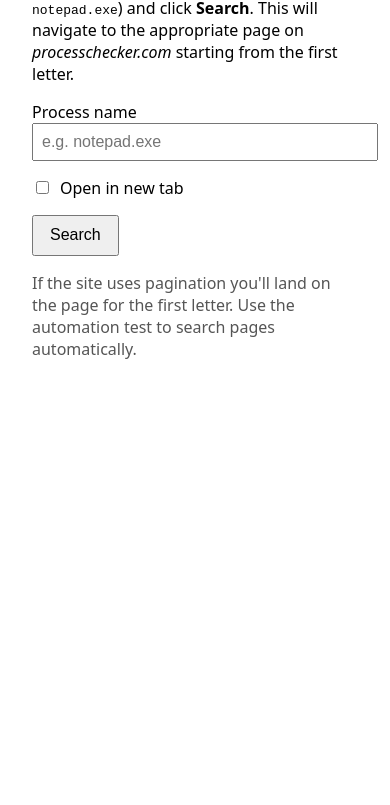
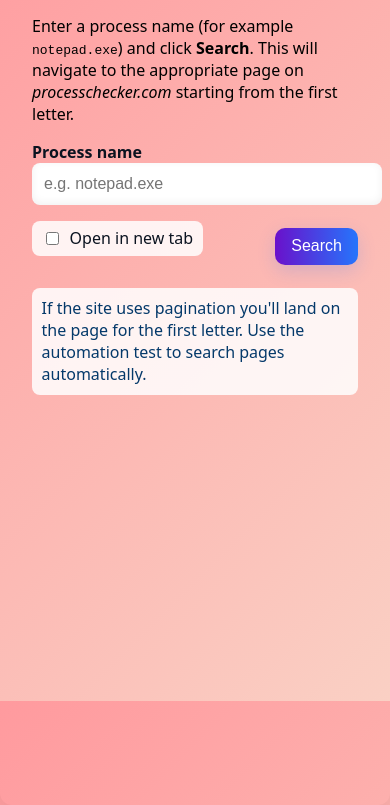
Before and after one commit to GithmiSenani/file-path-automation-framework, a website: page ui/index.html in a window 390 px wide. Shown: the part 143-948 px from the top of the page. Before the commit the page ends 844 px from the top, so only its background shows below. Drawn offline with Linux system fonts and the light colour scheme.

Commit message:
Enhance Process Checker UI with Node server support and improved styling
- Updated README.md to include instructions for running a Node server to handle redirects.
- Modified index.html to improve UI design with a gradient background, enhanced button styles, and responsive layout.
- Changed form submission to allow server-side handling of search requests, enabling redirection to processchecker.com.
- Added functionality to open search results in a new tab based on user preference.

```diff
--- a/ui/index.html
+++ b/ui/index.html
@@ -5,30 +5,44 @@
   <meta name="viewport" content="width=device-width, initial-scale=1" />
   <title>Process Checker UI</title>
   <style>
-    body { font-family: system-ui, -apple-system, Roboto, "Segoe UI", Arial; padding: 2rem; max-width: 640px; margin: auto; }
-    label { display: block; margin-bottom: 1rem; }
-    input[type="text"] { width: 100%; padding: .5rem; font-size: 1rem; }
-    button { padding: .6rem 1rem; font-size: 1rem; }
-    .note { color: #555; margin-top: 1rem; }
+    :root{
+      --bg1: #ff9a9e;
+      --bg2: #fad0c4;
+      --accent: #6a11cb;
+      --accent2: #2575fc;
+      --muted: #444d56;
+    }
+    html,body{height:100%;}
+    body { font-family: system-ui, -apple-system, Roboto, "Segoe UI", Arial; padding: 2rem; max-width: 720px; margin: 40px auto; background: linear-gradient(135deg,var(--bg1),var(--bg2)); border-radius:12px; box-shadow:0 10px 30px rgba(0,0,0,.08); }
+    h1{ color: white; text-shadow:0 2px 8px rgba(0,0,0,.18);}
+    label { display: block; margin-bottom: 1rem; color: #0b1320; font-weight:600; }
+    input[type="text"] { width: 100%; padding: .75rem; font-size: 1rem; border-radius:8px; border: none; box-shadow: inset 0 -2px 8px rgba(0,0,0,.06); }
+    button { padding: .6rem 1rem; font-size: 1rem; border-radius: 10px; border: none; color: white; background: linear-gradient(90deg,var(--accent),var(--accent2)); cursor: pointer; box-shadow: 0 6px 18px rgba(37,117,252,.18); }
+    button:active{ transform: translateY(1px);}
+    .note { color: #04396a; margin-top: 1rem; background: rgba(255,255,255,.85); padding: .6rem; border-radius:8px }
+    .controls{ display:flex; gap:12px; align-items:center }
+    .credit{ margin-top:1rem; color: rgba(255,255,255,.9); }
   </style>
 </head>
 <body>
   <h1>Process Checker</h1>
   <p>Enter a process name (for example <code>notepad.exe</code>) and click <strong>Search</strong>. This will navigate to the appropriate page on <em>processchecker.com</em> starting from the first letter.</p>
 
-  <form id="searchForm">
+  <form id="searchForm" action="/search" method="GET">
     <label>
       Process name
-      <input id="processName" type="text" placeholder="e.g. notepad.exe" aria-label="Process name" />
+      <input id="processName" name="process" type="text" placeholder="e.g. notepad.exe" aria-label="Process name" />
     </label>
 
-    <label style="display:flex; align-items:center; gap:.5rem;">
-      <input id="openNewTab" type="checkbox" />
-      <span>Open in new tab</span>
-    </label>
+    <div class="controls">
+      <label style="display:flex; align-items:center; gap:.5rem; background: rgba(255,255,255,.85); padding:.4rem .6rem; border-radius:8px">
+        <input id="openNewTab" type="checkbox" />
+        <span style="font-weight:500; color:#0b1320">Open in new tab</span>
+      </label>
 
-    <div style="margin-top:1rem;">
-      <button id="searchBtn" type="submit">Search</button>
+      <div style="margin-left:auto">
+        <button id="searchBtn" type="submit">Search</button>
+      </div>
     </div>
   </form>
 
@@ -37,22 +51,24 @@
   <script>
     const form = document.getElementById('searchForm');
     form.addEventListener('submit', function (e) {
-      e.preventDefault();
+      // allow default submit when not opening new tab
       const input = document.getElementById('processName');
       const name = (input.value || '').trim();
       if (!name) {
+        e.preventDefault();
         alert('Please enter a process name.');
         input.focus();
         return;
       }
 
-      const firstChar = name[0].toLowerCase();
-      const firstLetter = encodeURIComponent(firstChar);
-      const url = `https://processchecker.com/file.php?start=${firstLetter}`;
-
       const openNewTab = document.getElementById('openNewTab').checked;
-      if (openNewTab) window.open(url, '_blank');
-      else window.location.href = url;
+      if (openNewTab) {
+        e.preventDefault();
+        // open the server route in a new tab which will redirect to processchecker
+        const url = `/search?process=${encodeURIComponent(name)}`;
+        window.open(url, '_blank');
+      }
+      // otherwise let the form submit to /search and the server will redirect
     });
   </script>
 </body>
```
Also changed, not shown: ui/README.md, 1 other file.
